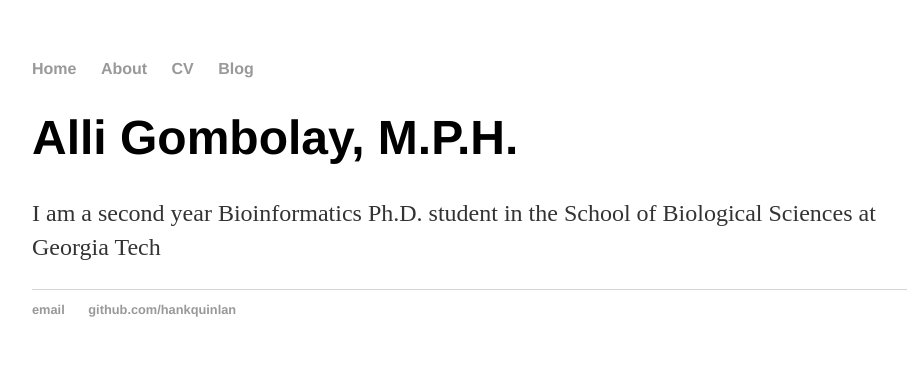
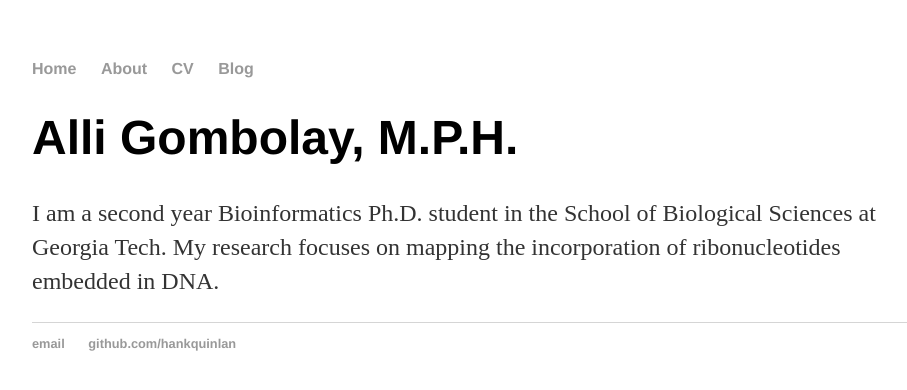
Before and after one commit to agombolay/agombolay.github.io, a Jekyll site: the page built from index.html, in a window 1280 px wide. Shown: the top 390 px of the page, without its empty margins (160-1067 px from the left). Built offline with Jekyll 4.4.1, drawn with Linux system fonts in a browser that asks for light colours.

Commit message:
Update index.html

```diff
--- a/index.html
+++ b/index.html
@@ -4,5 +4,5 @@ title: Alli Gombolay
 ---
 <div class="blurb">
 	<h1>Alli Gombolay, M.P.H.</h1>
-	<p>I am a second year Bioinformatics Ph.D. student in the School of Biological Sciences at Georgia Tech</p>
+	<p>I am a second year Bioinformatics Ph.D. student in the School of Biological Sciences at Georgia Tech. My research focuses on mapping the incorporation of ribonucleotides embedded in DNA.</p>
 </div><!-- /.blurb -->
```
